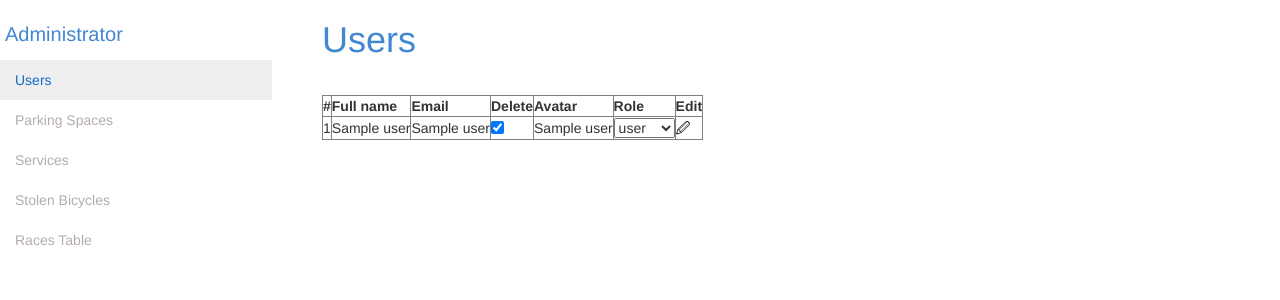
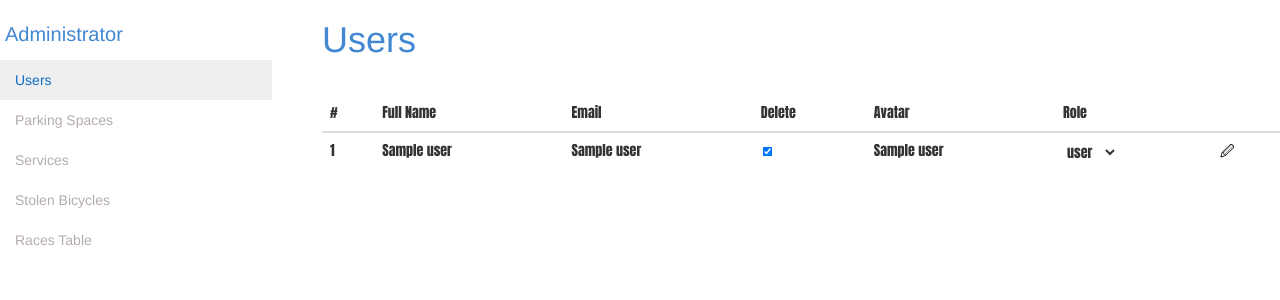
Before and after one commit to Social-projects-Rivne/Cycling_admin, a Flask app: template app/templates/list_all_users.html in a window 1280 px wide. Shown: the part 52-352 px from the top of the page. Run offline with Flask 2, Linux system fonts and the light colour scheme; the template is opened without the code that fills it: most values are stand-ins (such as "Sample title", 1, 10 or a date in 2020); parts of the project's set-up code (start-up, migrations or seed data) failed here and were passed over; some libraries are stand-ins or nearby versions.

Commit message:
Add styles for users table

```diff
--- a/app/static/style.css
+++ b/app/static/style.css
@@ -131,3 +131,25 @@
 {
 	margin-left: 22px;
 }
+
+.table
+{
+	font-family: Impact, sans;
+}
+
+.table_checkboxes
+{
+	transform: scale(0.75);
+}
+
+.table_select
+{
+	border:none;
+	background-color:inherit;
+}
+
+.edit_pencil_href
+{
+	color: black;
+	text-decoration: none;
+}
--- a/app/templates/list_all_users.html
+++ b/app/templates/list_all_users.html
@@ -4,20 +4,23 @@
 {% block title %}Cycling users management{% endblock %}
 
 {% block content %}
-<div class="users_table">
-	<table border="1px">
-	<tbody>
+<div>
+<!-- <table class="table table-hover"> -->
+<table class="table">
 
+	<thead>
 		<tr>
 			<th>#</th>
-			<th>Full name</th>
+			<th>Full Name</th>
 			<th>Email</th>
 			<th>Delete</th>
 			<th>Avatar</th>
 			<th>Role</th>
-			<th>Edit</th>
+			<th></th>
 		</tr>
+	</thead>
 
+	<tbody>
 		{% for user in users_list %}
 			<!-- user tuple: id - [0], full_name - [1], email - [2], is_active - [3], avatar - [4], role_id - [5] -->
 			<tr>
@@ -26,14 +29,14 @@
 				<td>{{user[2]}}</td>
 				<td>
 				{% if user[3] %}
-					<input type="checkbox">
+					<input type="checkbox" class="table_checkboxes">
 				{% else %}
-					<input type="checkbox" checked>
+					<input type="checkbox" class="table_checkboxes" checked>
 				{% endif %}
 				</td>
 				<td>{{user[4]}}</td>
 				<td>
-				<select>
+					<select class="table_select">
 					{% if user[5] == 2 %}
 						<option selected>admin</option>
 						<option>user</option>
@@ -43,10 +46,9 @@
 					{% endif %}
 					</select>
 				</td>
-			<td><a href='#' style='color: black; text-decoration: none'>&#128393;</a></td>
+				<td><a href='#' class="edit_pencil_href">&#128393;</a></td>
 			</tr>
 		{% endfor %}
-
 	</tbody>
 </table>
 </div>
```
Lines whose indentation alone changed are shown as unchanged.
